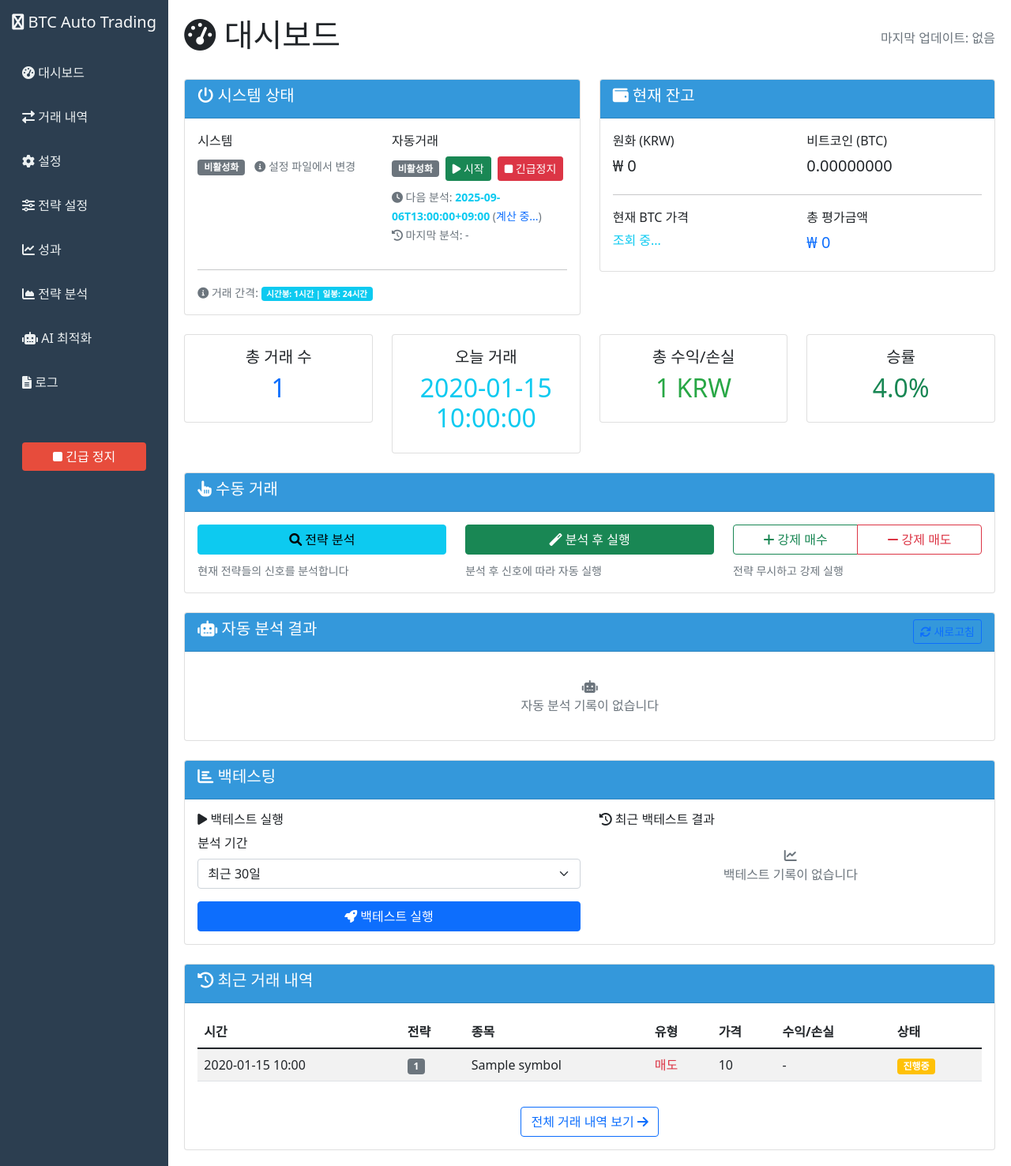
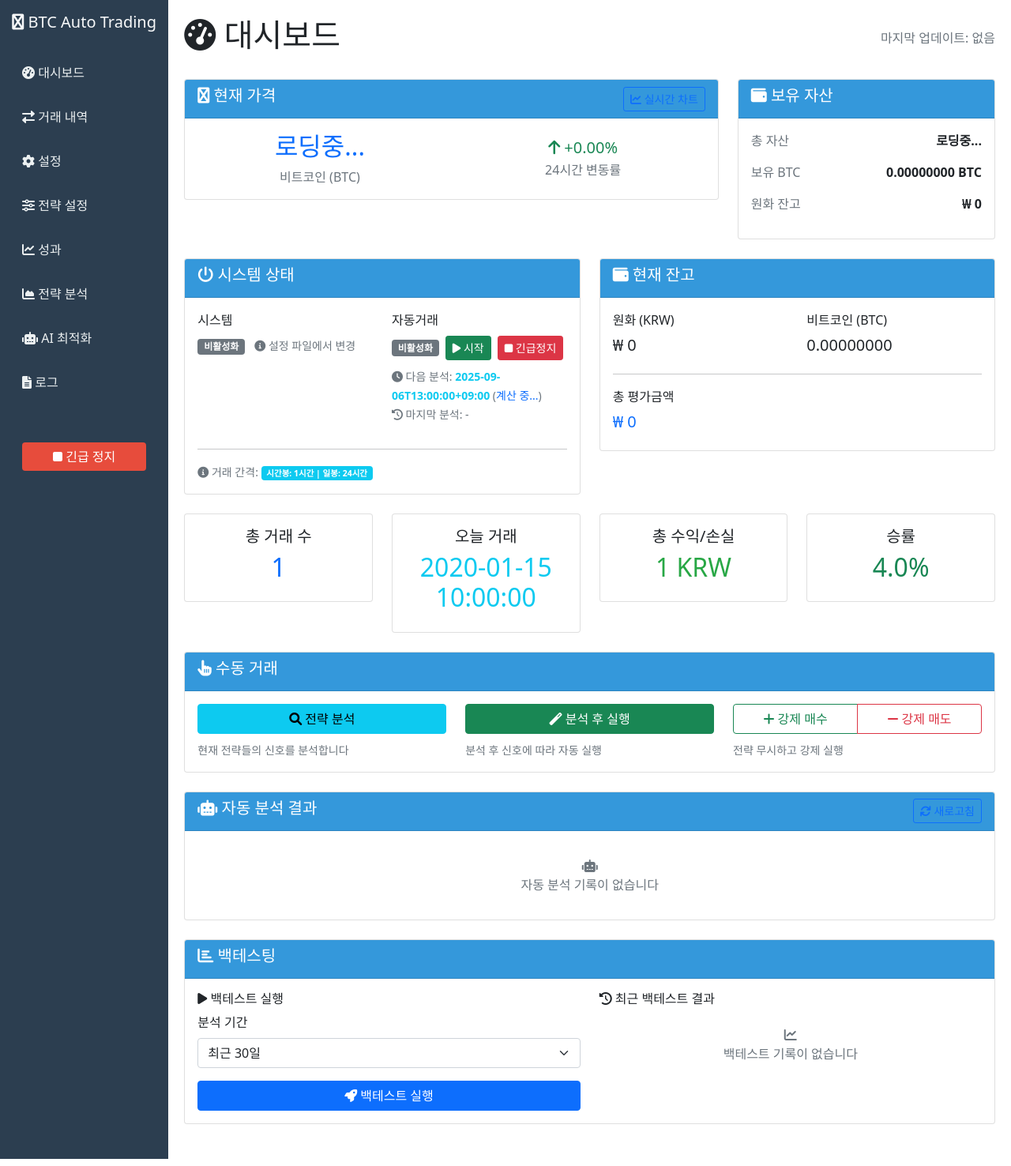
Before and after one commit to namseokyoo/bit_auto_v2_250712, a Flask app: template web/templates/dashboard.html in a window 1280 px wide. Shown: the whole page at 79% size. Run offline with Flask 3, Linux system fonts and the light colour scheme; the template is opened without the code that fills it: most values are stand-ins (such as "Sample title", 1, 10 or a date in 2020); data that the repository does not hold is empty.

Commit message:
Improve dashboard UI: Move current price to top, add realtime chart, remove bottom sections

```diff
--- a/web/static/dashboard.js
+++ b/web/static/dashboard.js
@@ -1,4 +1,177 @@
 // 대시보드 JavaScript 함수들
+
+// 실시간 차트 열기
+function openRealtimeChart() {
+    // 새 창에서 실시간 차트 열기
+    const chartWindow = window.open('', 'realtimeChart', 'width=1200,height=800,scrollbars=yes,resizable=yes');
+
+    if (chartWindow) {
+        chartWindow.document.write(`
+            <!DOCTYPE html>
+            <html lang="ko">
+            <head>
+                <meta charset="UTF-8">
+                <meta name="viewport" content="width=device-width, initial-scale=1.0">
+                <title>비트코인 실시간 차트</title>
+                <script src="https://cdn.jsdelivr.net/npm/chart.js"></script>
+                <script src="https://cdn.jsdelivr.net/npm/chartjs-adapter-date-fns"></script>
+                <style>
+                    body { margin: 0; padding: 20px; font-family: Arial, sans-serif; background-color: #f8f9fa; }
+                    .chart-container { background: white; border-radius: 8px; padding: 20px; box-shadow: 0 2px 10px rgba(0,0,0,0.1); }
+                    .header { text-align: center; margin-bottom: 20px; }
+                    .price-info { display: flex; justify-content: space-around; margin-bottom: 20px; }
+                    .price-item { text-align: center; }
+                    .price-value { font-size: 24px; font-weight: bold; color: #007bff; }
+                    .price-label { color: #6c757d; font-size: 14px; }
+                    .loading { text-align: center; padding: 50px; color: #6c757d; }
+                </style>
+            </head>
+            <body>
+                <div class="chart-container">
+                    <div class="header">
+                        <h1>비트코인 실시간 차트</h1>
+                        <p>업비트 KRW-BTC 실시간 가격 차트</p>
+                    </div>
+
+                    <div class="price-info">
+                        <div class="price-item">
+                            <div class="price-value" id="current-price">로딩중...</div>
+                            <div class="price-label">현재 가격</div>
+                        </div>
+                        <div class="price-item">
+                            <div class="price-value" id="price-change">로딩중...</div>
+                            <div class="price-label">24시간 변동률</div>
+                        </div>
+                        <div class="price-item">
+                            <div class="price-value" id="volume">로딩중...</div>
+                            <div class="price-label">24시간 거래량</div>
+                        </div>
+                    </div>
+
+                    <div style="position: relative; height: 400px;">
+                        <canvas id="priceChart"></canvas>
+                    </div>
+
+                    <div class="loading" id="loading">
+                        <p>차트 데이터를 불러오는 중...</p>
+                    </div>
+                </div>
+
+                <script>
+                    let chart;
+                    let priceData = [];
+                    let maxDataPoints = 100;
+
+                    // 차트 초기화
+                    function initChart() {
+                        const ctx = document.getElementById('priceChart').getContext('2d');
+                        chart = new Chart(ctx, {
+                            type: 'line',
+                            data: {
+                                labels: [],
+                                datasets: [{
+                                    label: 'BTC 가격 (KRW)',
+                                    data: [],
+                                    borderColor: '#007bff',
+                                    backgroundColor: 'rgba(0, 123, 255, 0.1)',
+                                    borderWidth: 2,
+                                    fill: true,
+                                    tension: 0.4
+                                }]
+                            },
+                            options: {
+                                responsive: true,
+                                maintainAspectRatio: false,
+                                scales: {
+                                    x: {
+                                        type: 'time',
+                                        time: {
+                                            displayFormats: {
+                                                minute: 'HH:mm',
+                                                hour: 'MM-dd HH:mm'
+                                            }
+                                        }
+                                    },
+                                    y: {
+                                        beginAtZero: false,
+                                        ticks: {
+                                            callback: function(value) {
+                                                return '₩' + value.toLocaleString();
+                                            }
+                                        }
+                                    }
+                                },
+                                plugins: {
+                                    legend: {
+                                        display: true
+                                    },
+                                    tooltip: {
+                                        callbacks: {
+                                            label: function(context) {
+                                                return '가격: ₩' + context.parsed.y.toLocaleString();
+                                            }
+                                        }
+                                    }
+                                }
+                            }
+                        });
+                    }
+
+                    // 가격 데이터 업데이트
+                    function updatePriceData() {
+                        fetch('/api/current_price')
+                            .then(response => response.json())
+                            .then(data => {
+                                if (data.success && data.price) {
+                                    const now = new Date();
+                                    const price = data.price;
+
+                                    // 가격 데이터 추가
+                                    priceData.push({
+                                        x: now,
+                                        y: price
+                                    });
+
+                                    // 최대 데이터 포인트 수 제한
+                                    if (priceData.length > maxDataPoints) {
+                                        priceData.shift();
+                                    }
+
+                                    // 차트 업데이트
+                                    chart.data.labels = priceData.map(d => d.x);
+                                    chart.data.datasets[0].data = priceData.map(d => d.y);
+                                    chart.update('none');
+
+                                    // 가격 정보 업데이트
+                                    document.getElementById('current-price').textContent = '₩' + price.toLocaleString();
+
+                                    // 로딩 숨기기
+                                    document.getElementById('loading').style.display = 'none';
+                                }
+                            })
+                            .catch(error => {
+                                console.error('가격 데이터 로드 오류:', error);
+                                document.getElementById('loading').innerHTML = '<p style="color: red;">데이터 로드 오류</p>';
+                            });
+                    }
+
+                    // 초기화
+                    document.addEventListener('DOMContentLoaded', function() {
+                        initChart();
+                        updatePriceData();
+
+                        // 5초마다 데이터 업데이트
+                        setInterval(updatePriceData, 5000);
+                    });
+                </script>
+            </body>
+            </html>
+        `);
+        chartWindow.document.close();
+    } else {
+        alert('팝업이 차단되었습니다. 팝업 차단을 해제하고 다시 시도해주세요.');
+    }
+}
 
 // 자동 거래 토글 (새로운 버전)
 function toggleAutoTrading(enable) {
--- a/web/templates/dashboard.html
+++ b/web/templates/dashboard.html
@@ -7,6 +7,81 @@
     <h1><i class="fas fa-tachometer-alt"></i> 대시보드</h1>
     <div class="text-muted">
         마지막 업데이트: {{ system_status.last_updated or '없음' }}
+    </div>
+</div>
+
+<!-- 현재 가격 카드 (최상단) -->
+<div class="row mb-4">
+    <div class="col-md-8">
+        <div class="card">
+            <div class="card-header d-flex justify-content-between align-items-center">
+                <h5><i class="fas fa-bitcoin"></i> 현재 가격</h5>
+                <button class="btn btn-sm btn-outline-primary" onclick="openRealtimeChart()">
+                    <i class="fas fa-chart-line"></i> 실시간 차트
+                </button>
+            </div>
+            <div class="card-body">
+                <div class="row align-items-center">
+                    <div class="col-md-6">
+                        <div class="text-center">
+                            <h2 class="text-primary mb-2" id="current-price-display">
+                                {% if current_price %}
+                                    ₩ {{ "{:,.0f}".format(current_price) }}
+                                {% else %}
+                                    로딩중...
+                                {% endif %}
+                            </h2>
+                            <p class="text-muted mb-0">비트코인 (BTC)</p>
+                        </div>
+                    </div>
+                    <div class="col-md-6">
+                        <div class="text-center">
+                            <div class="h5 text-success mb-1" id="price-change-display">
+                                <i class="fas fa-arrow-up"></i> +0.00%
+                            </div>
+                            <p class="text-muted mb-0">24시간 변동률</p>
+                        </div>
+                    </div>
+                </div>
+            </div>
+        </div>
+    </div>
+    <div class="col-md-4">
+        <div class="card">
+            <div class="card-header">
+                <h5><i class="fas fa-wallet"></i> 보유 자산</h5>
+            </div>
+            <div class="card-body">
+                <div class="mb-3">
+                    <div class="d-flex justify-content-between">
+                        <span class="text-muted">총 자산</span>
+                        <span class="fw-bold" id="total-assets">
+                            {% if balances.total_value %}
+                                ₩ {{ "{:,.0f}".format(balances.total_value) }}
+                            {% else %}
+                                로딩중...
+                            {% endif %}
+                        </span>
+                    </div>
+                </div>
+                <div class="mb-3">
+                    <div class="d-flex justify-content-between">
+                        <span class="text-muted">보유 BTC</span>
+                        <span class="fw-bold" id="btc-balance">
+                            {{ "{:.8f}".format(balances.BTC if balances.BTC else 0) }} BTC
+                        </span>
+                    </div>
+                </div>
+                <div class="mb-3">
+                    <div class="d-flex justify-content-between">
+                        <span class="text-muted">원화 잔고</span>
+                        <span class="fw-bold" id="krw-balance">
+                            ₩ {{ "{:,.0f}".format(balances.KRW if balances.KRW else 0) }}
+                        </span>
+                    </div>
+                </div>
+            </div>
+        </div>
     </div>
 </div>
 
@@ -112,18 +187,6 @@
                 </div>
                 <hr>
                 <div class="row">
-                    <div class="col-6">
-                        <div class="mb-2">
-                            <label class="form-label">현재 BTC 가격</label>
-                            <div class="h6 text-info">
-                                {% if current_price %}
-                                    ₩ {{ "{:,.0f}".format(current_price) }}
-                                {% else %}
-                                    조회 중...
-                                {% endif %}
-                            </div>
-                        </div>
-                    </div>
                     <div class="col-6">
                         <div class="mb-2">
                             <label class="form-label">총 평가금액</label>
@@ -291,78 +354,6 @@
     </div>
 </div>
 
-<!-- 최근 거래 내역 -->
-<div class="card">
-    <div class="card-header">
-        <h5><i class="fas fa-history"></i> 최근 거래 내역</h5>
-    </div>
-    <div class="card-body">
-        {% if dashboard_data.recent_trades %}
-            <div class="table-responsive">
-                <table class="table table-striped">
-                    <thead>
-                        <tr>
-                            <th>시간</th>
-                            <th>전략</th>
-                            <th>종목</th>
-                            <th>유형</th>
-                            <th>가격</th>
-                            <th>수익/손실</th>
-                            <th>상태</th>
-                        </tr>
-                    </thead>
-                    <tbody>
-                        {% for trade in dashboard_data.recent_trades %}
-                        <tr>
-                            <td>{{ trade.entry_time[:16] if trade.entry_time else '' }}</td>
-                            <td>
-                                <span class="badge bg-secondary">{{ trade.strategy_id }}</span>
-                            </td>
-                            <td>{{ trade.symbol }}</td>
-                            <td>
-                                {% if trade.side == 'buy' or trade.side == 'bid' %}
-                                    <span class="text-success">매수</span>
-                                {% else %}
-                                    <span class="text-danger">매도</span>
-                                {% endif %}
-                            </td>
-                            <td>{{ "{:,.0f}".format(trade.entry_price) }}</td>
-                            <td>
-                                {% if trade.pnl %}
-                                    <span class="{{ 'profit' if trade.pnl >= 0 else 'loss' }}">
-                                        {{ "{:,.0f}".format(trade.pnl) }}
-                                    </span>
-                                {% else %}
-                                    -
-                                {% endif %}
-                            </td>
-                            <td>
-                                {% if trade.status == 'open' %}
-                                    <span class="badge bg-warning">진행중</span>
-                                {% elif trade.status == 'closed' %}
-                                    <span class="badge bg-success">완료</span>
-                                {% else %}
-                                    <span class="badge bg-secondary">{{ trade.status }}</span>
-                                {% endif %}
-                            </td>
-                        </tr>
-                        {% endfor %}
-                    </tbody>
-                </table>
-            </div>
-        {% else %}
-            <div class="text-center text-muted py-4">
-                <i class="fas fa-info-circle"></i> 거래 내역이 없습니다.
-            </div>
-        {% endif %}
-
-        <div class="text-center mt-3">
-            <a href="/trades" class="btn btn-outline-primary">
-                전체 거래 내역 보기 <i class="fas fa-arrow-right"></i>
-            </a>
-        </div>
-    </div>
-</div>
 {% endblock %}
 
 {% block scripts %}
```
